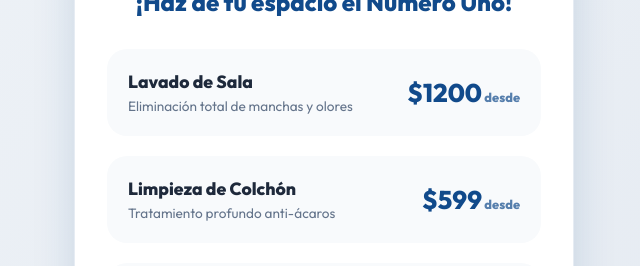
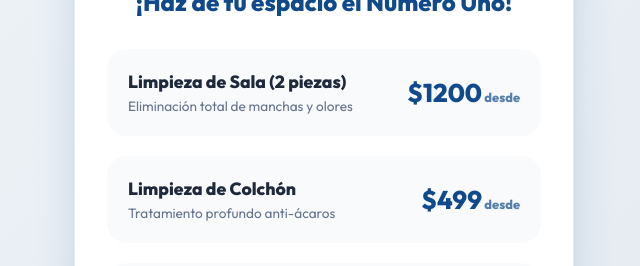
Before and after one commit to rvallejo777/numberoneclean, a Next.js app: page /flyer-v4 in a window 1280 px wide. Shown: the part 339-605 px from the top of the page, without its empty margins (316-956 px from the left). Built offline with nearby package versions, Linux system fonts and the light colour scheme.

Commit message:
Actualizacion de titulo Sala (2 piezas) y precio Colchon a 499

```diff
--- a/src/app/flyer-v4/page.js
+++ b/src/app/flyer-v4/page.js
@@ -4,8 +4,8 @@ import { Check, ShieldCheck, Heart, Sparkles, Phone, MessageCircle } from 'lucid
 import styles from './Flyer.module.css';
 
 const packages = [
-  { name: 'Lavado de Sala', price: '$1200', desc: 'Eliminación total de manchas y olores' },
-  { name: 'Limpieza de Colchón', price: '$599', desc: 'Tratamiento profundo anti-ácaros' },
+  { name: 'Limpieza de Sala (2 piezas)', price: '$1200', desc: 'Eliminación total de manchas y olores' },
+  { name: 'Limpieza de Colchón', price: '$499', desc: 'Tratamiento profundo anti-ácaros' },
   { name: 'Limpieza de Alfombra / Tapete', price: '$599', desc: 'Desinfección de fibras profundas' }
 ];
 
--- a/src/components/Packages.jsx
+++ b/src/components/Packages.jsx
@@ -5,7 +5,7 @@ import styles from './Packages.module.css';
 
 const packages = [
   {
-    title: 'Limpieza de Sala',
+    title: 'Limpieza de Sala (2 piezas)',
     price: '$1200',
     features: ['Inyección y Succión Profunda', 'Desinfección Anti-Ácaros', 'Eliminación de Malos Olores', 'Secado Rápido', 'Eliminación de Manchas Superficiales'],
     popular: true,
@@ -20,7 +20,7 @@ const packages = [
   },
   {
     title: 'Limpieza de Colchón',
-    price: '$599',
+    price: '$499',
     features: ['Lavado Profundo 360°', 'Tratamiento Especial Anti-Chinches', 'Neutralización de Olores', 'Sanitización UV', 'Secado Express'],
     popular: false,
     promo: 'Duerme sin ácaros'
```
